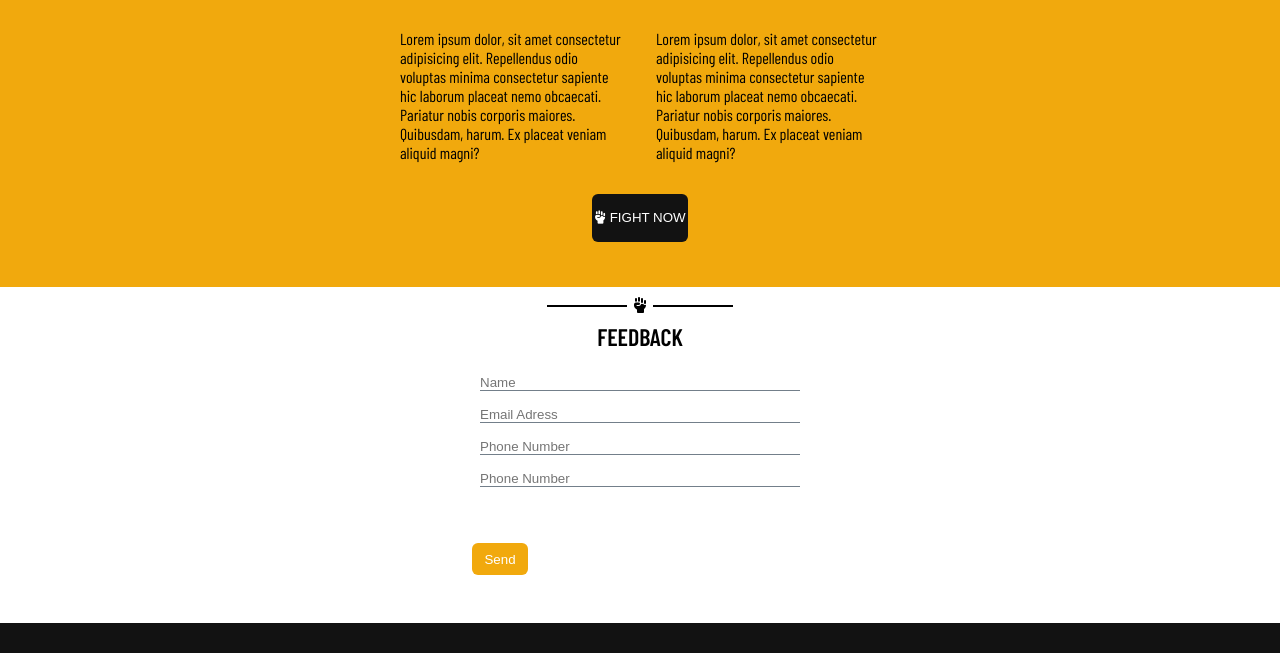
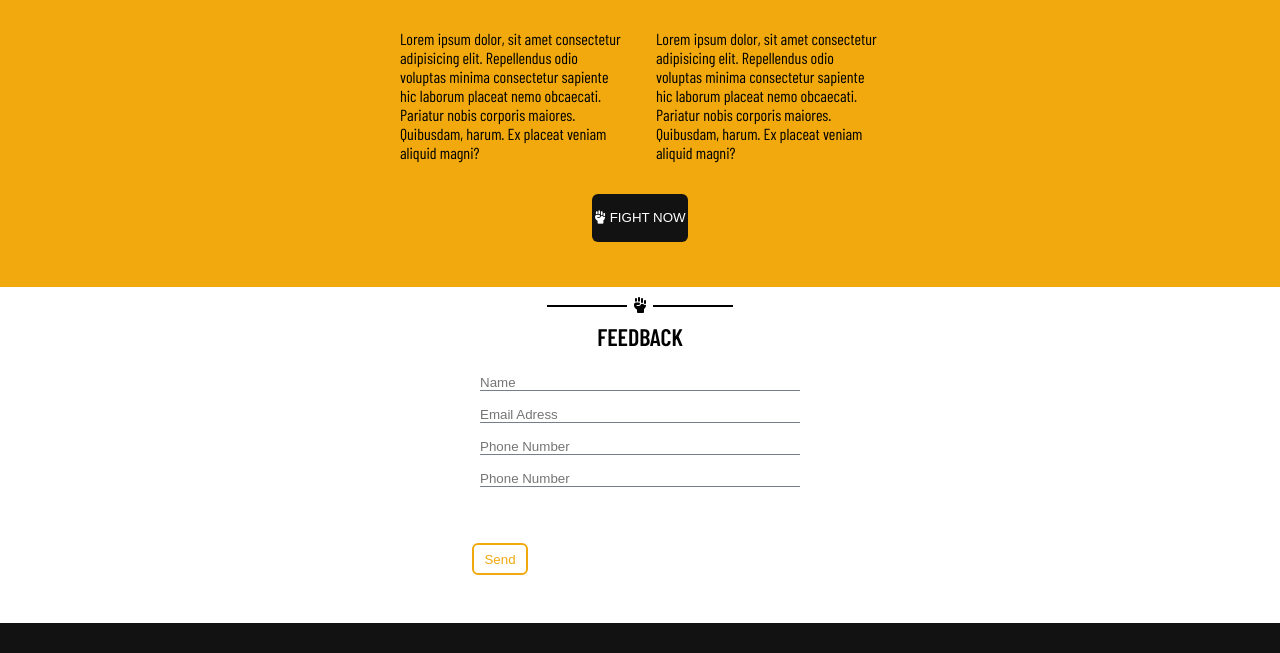
Before and after one commit to pinhaum/street-fighter-hero, a plain HTML site: page index.html in a window 1280 px wide. In both pictures the pointer is over the button "Send". Shown: the part 911-1564 px from the top of the page. Drawn offline with nearby package versions, Linux system fonts and the light colour scheme; a web font is replaced by a local one.

Commit message:
add hover effect to feedback button

```diff
--- a/assets/css/feedback.css
+++ b/assets/css/feedback.css
@@ -43,6 +43,12 @@
   margin-top: 3rem;
 }
 
+.feedback-button:hover {
+  background-color: transparent;
+  color: var(--yellow);
+  border: 2px solid;
+}
+
 @media (min-width: 641px) {
   .feedback > .feedback-form input {
     width: 20rem;
```
